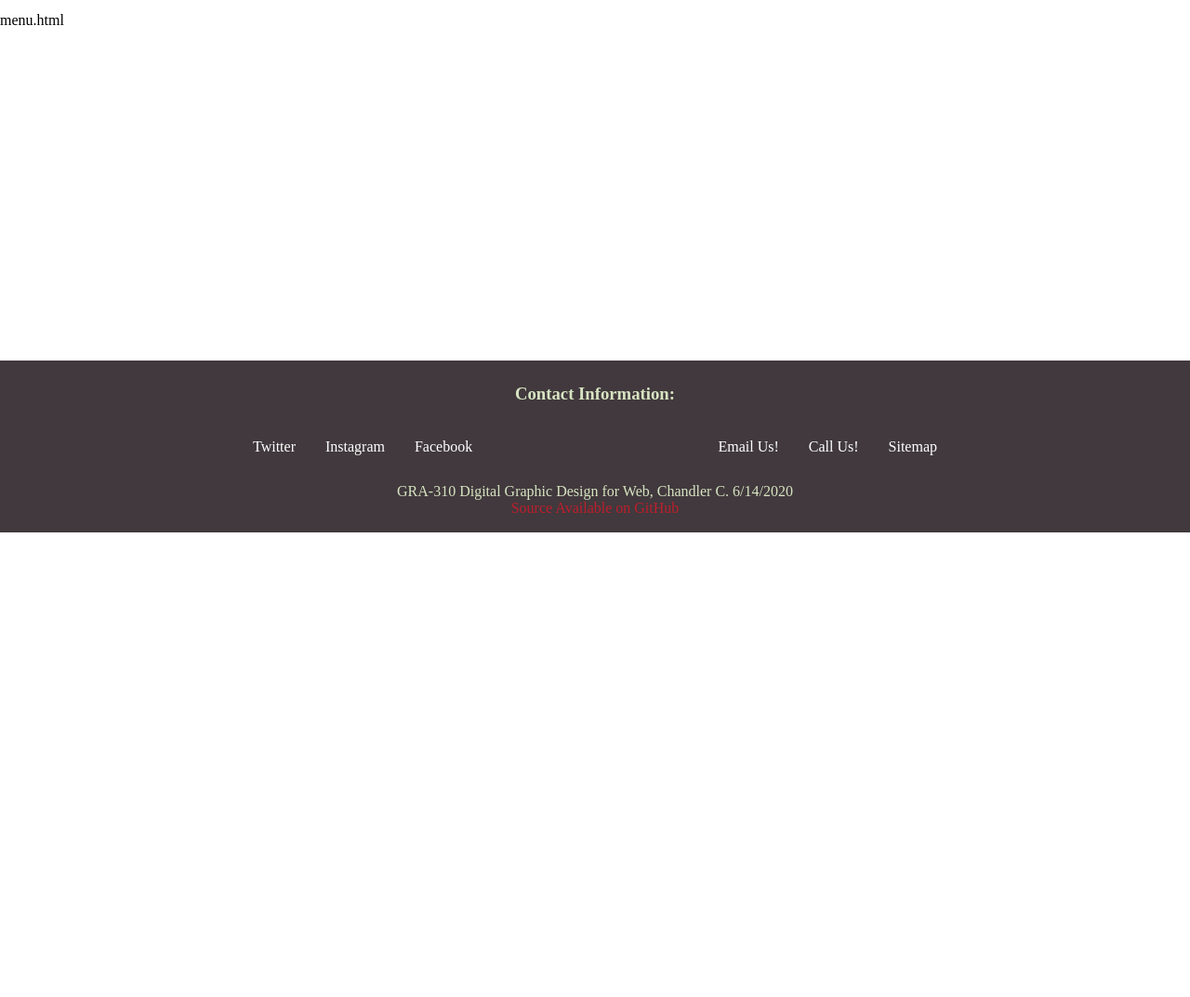
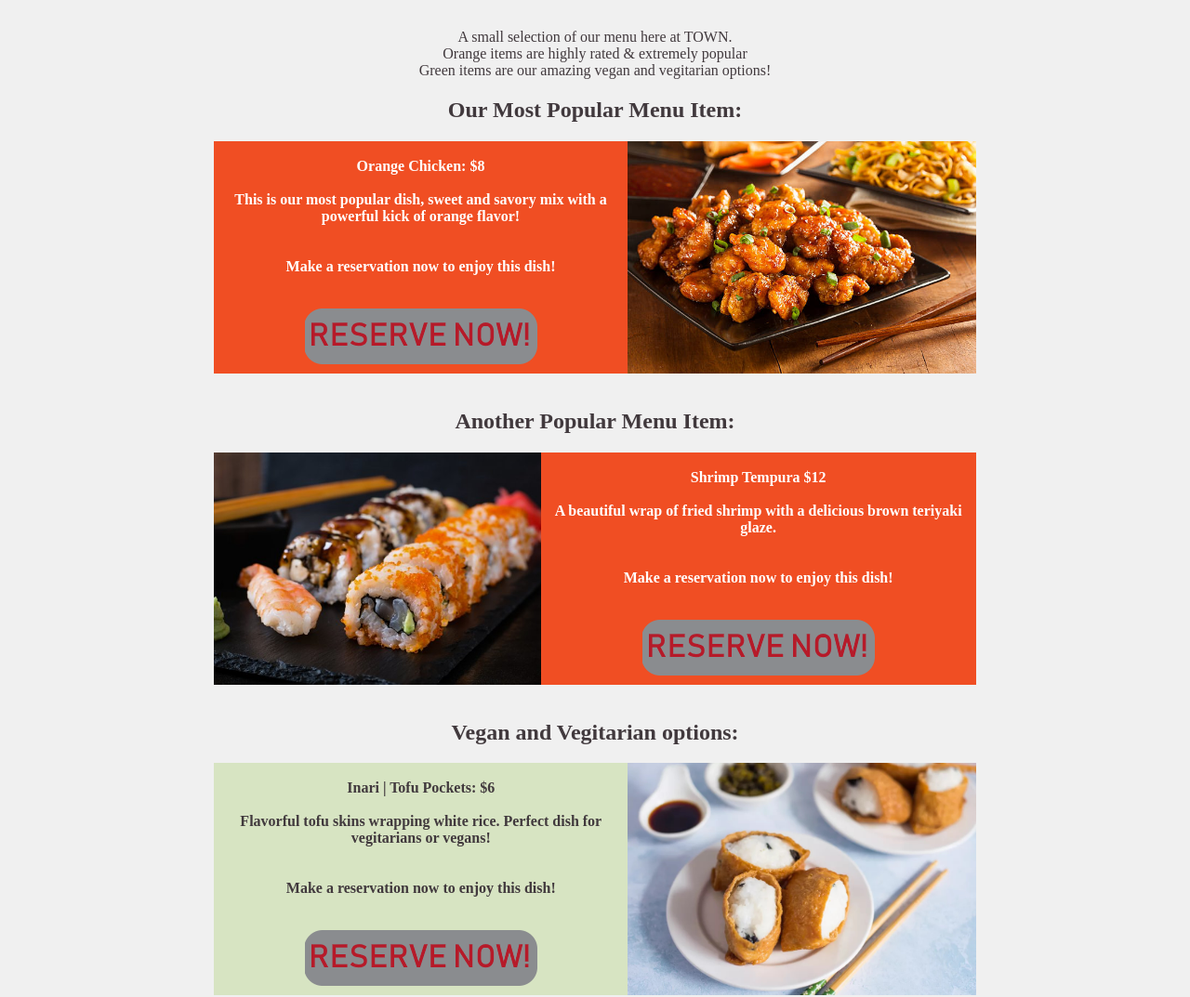
Before and after one commit to Chandoggie/Class-Website, a plain HTML site: page menu.html in a window 1280 px wide. Shown: the part 229-1302 px from the top of the page at 93% size. Before the commit the page ends 802 px from the top, so only its background shows below. Drawn offline with Linux system fonts and the light colour scheme; a web font is replaced by a local one.

Commit message:
Bunch of stuff for thursday post

```diff
--- a/menu.html
+++ b/menu.html
@@ -32,7 +32,42 @@
                 <li style="float: right;"><a href="/about.html" title="About" class="boldfont">About</a></li>
             </ul>
         <main>
-            <p>menu.html</p>
+            <br/>
+            <p class="font homeheaders">A small selection of our menu here at TOWN. <br/>Orange items are highly rated & extremely popular <br/>Green items are our amazing vegan and vegitarian options!</p>
+            <h2 class="boldfont homeheaders">Our Most Popular Menu Item:</h2>
+            <div class="fourth-container" style="width: 64vw; height: 250px; text-align: center; margin: auto; background-color: rgb(240 78 35)">
+                <p style="float: right; margin: auto; width: 64vw; color: white" class="font paratext boldfont">
+                <img src="images/food.jpg" style="width: auto; height: 250px; float: right;" alt="bhofack2 / iSTOCKPhoto"><br/>
+                    Orange Chicken: $8<br/><br/>
+                    This is our most popular dish, sweet and savory mix with a powerful kick of orange flavor!<br/><br/><br/>
+                    Make a reservation now to enjoy this dish!
+                    <br/><br/><br/>
+                <a href="/reservations.html"><img src="images/reserve.png" style="width: 250px; height: 60px;" alt="Reservation Button"></a><br/>
+                </p>
+            </div><br/>
+            <h2 class="boldfont homeheaders">Another Popular Menu Item:</h2>
+            <div class="fourth-container" style="width: 64vw; height: 250px; text-align: center; margin: auto; background-color: rgb(240 78 35)">
+                <p style="float: left; margin: auto; width: 64vw; color: white" class="font paratext boldfont">
+                <img src="images/food2.jpg" style="width: auto; height: 250px; float: left;" alt="depositphotos"><br/>
+                    Shrimp Tempura $12<br/><br/>
+                    A beautiful wrap of fried shrimp with a delicious brown teriyaki glaze.<br/><br/><br/>
+                    Make a reservation now to enjoy this dish!
+                    <br/><br/><br/>
+                <a href="/reservations.html"><img src="images/reserve.png" style="width: 250px; height: 60px;" alt="Reservation Button"></a><br/>
+                </p>
+            </div><br/>
+            <h2 class="boldfont homeheaders">Vegan and Vegitarian options:</h2>
+            <div class="fourth-container" style="width: 64vw; height: 250px; text-align: center; margin: auto; background-color: rgb(215, 228, 194)">
+                <p style="float: right; margin: auto; width: 64vw; color: rgb(65, 57, 61)" class="font paratext boldfont">
+                <img src="images/food3.jpg" style="width: auto; height: 250px; float: right;" alt="thespruceeats"><br/>
+                    Inari | Tofu Pockets: $6<br/><br/>
+                    Flavorful tofu skins wrapping white rice. Perfect dish for vegitarians or vegans!<br/><br/><br/>
+                    Make a reservation now to enjoy this dish!
+                    <br/><br/><br/>
+                <a href="/reservations.html"><img src="images/reserve.png" style="width: 250px; height: 60px;" alt="Reservation Button"></a><br/>
+                </p>
+            </div><br/>
+
         </main>
             <footer class="sitefooter"><!-- Footer displays text at the bottom of the webpage -->
                 <h3 class="boldfont" style="color: rgb(215, 228, 194); padding: 5px 0px;">Contact Information:</h3>
--- a/template.css
+++ b/template.css
@@ -21,6 +21,7 @@ p a {
 
 main {
     min-height: calc(100vh - 241px - 184px);
+    background-color: rgb(240, 240, 240);
 }
 
 .paratext {
```
Also changed, not shown: about.html (+1 -0 lines), events.html (+1 -0 lines), index.html (+10 -6 lines), locations.html (+1 -0 lines), reservations.html (+1 -1 lines), sitemap.html (+1 -0 lines), images/food2.jpg (added), images/food3.jpg (added).
